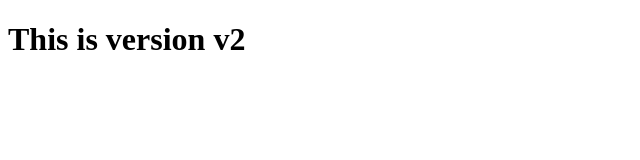
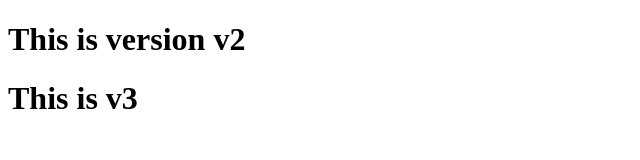
Before and after one commit to pujaw24/myrepo, a plain HTML site: page index.html in a window 1280 px wide. Shown: the whole page, without its empty margins (0-640 px from the left). Drawn offline with Linux system fonts and the light colour scheme.

Commit message:
This is v3

```diff
--- a/index.html
+++ b/index.html
@@ -7,6 +7,7 @@
 </head>
 <body>
 	<h1> This is version v2 <h1>
+	<h1> This is v3<h1>
 </body>
 </html
 >
```
